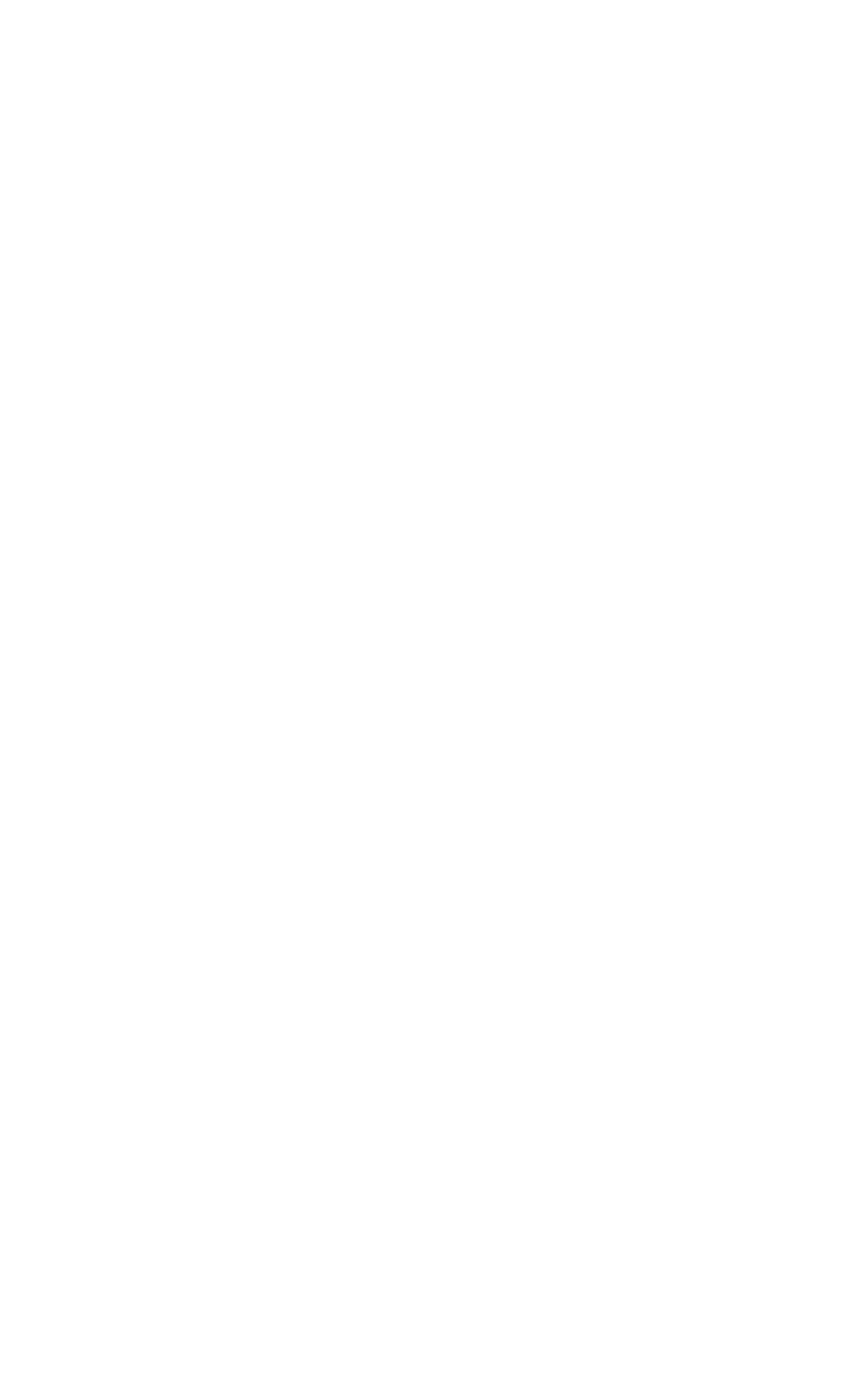
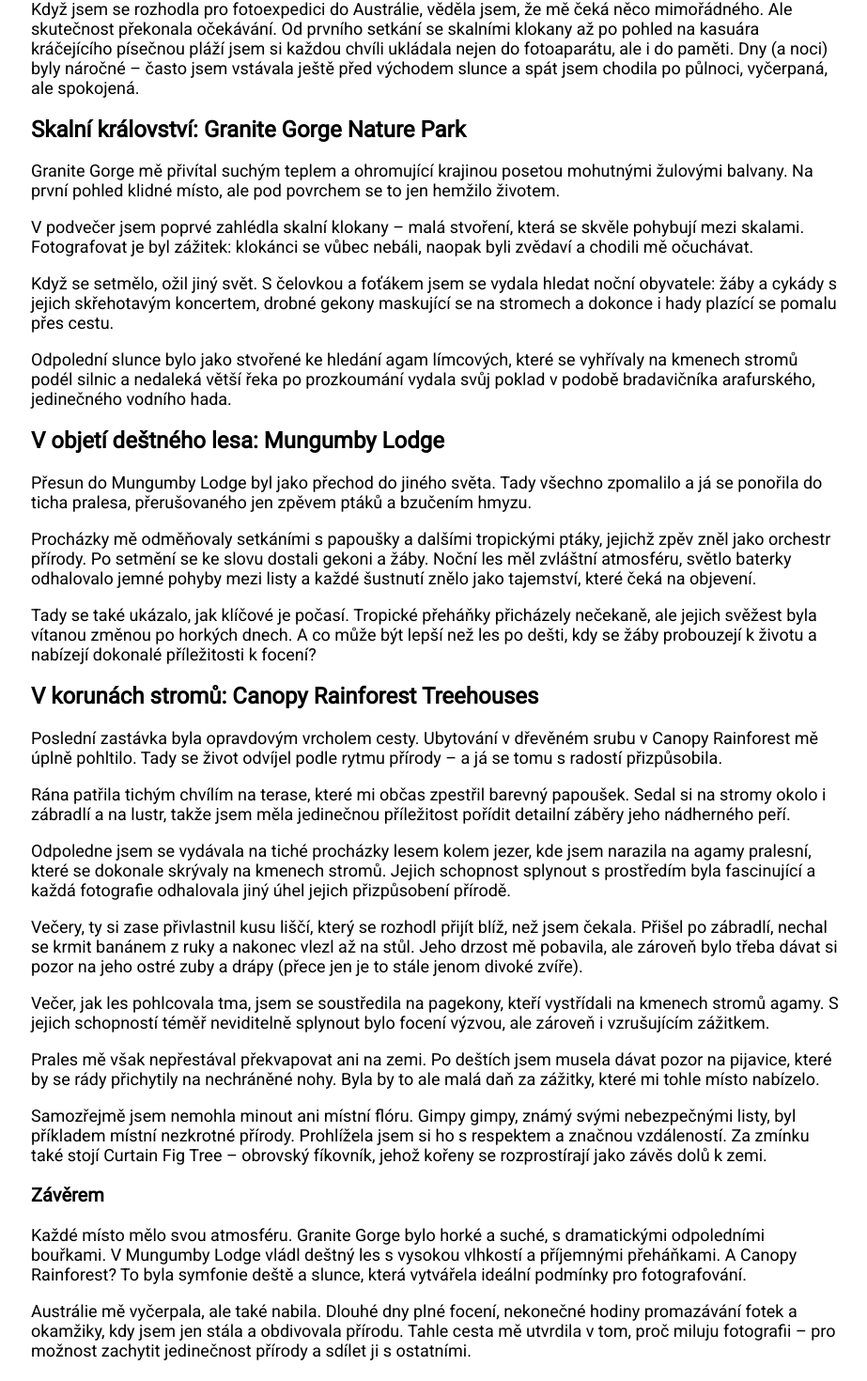
Before and after one commit to Kachull4/kacafoti, a Next.js app: page /blog/fotoexpedice-australie-2024 in a window 1280 px wide. Before the commit this address had no page. Shown: the part 818-2288 px from the top of the page at 94% size, without its empty margins (177-1100 px from the left). Before the commit the page ends 800 px from the top, so only its background shows below. Built offline with nearby package versions, Linux system fonts and the light colour scheme.

Commit message:
fotoexpedice australie

```diff
--- /dev/null
+++ b/src/app/blog/fotoexpedice-australie-2024/page.tsx
@@ -0,0 +1,121 @@
+import { BlogDetailPage } from "../../components/article";
+
+export default function Article() {
+  return (
+    <BlogDetailPage
+      title="Austrálie objektivem: Divoká příroda, pralesní zvířata a noční výpravy"
+      imageUrl="/blog/images/fotoexpedice-australie-2024-detail.avif"
+    >
+      <p>
+        Když jsem se rozhodla pro fotoexpedici do Austrálie, věděla jsem, že mě
+        čeká něco mimořádného. Ale skutečnost překonala očekávání. Od prvního
+        setkání se skalními klokany až po pohled na kasuára kráčejícího písečnou
+        pláží jsem si každou chvíli ukládala nejen do fotoaparátu, ale i do
+        paměti. Dny (a noci) byly náročné – často jsem vstávala ještě před
+        východem slunce a spát jsem chodila po půlnoci, vyčerpaná, ale
+        spokojená.
+      </p>
+      <h2>Skalní království: Granite Gorge Nature Park</h2>
+      <p>
+        Granite Gorge mě přivítal suchým teplem a ohromující krajinou posetou
+        mohutnými žulovými balvany. Na první pohled klidné místo, ale pod
+        povrchem se to jen hemžilo životem.
+      </p>
+      <p>
+        V podvečer jsem poprvé zahlédla skalní klokany – malá stvoření, která se
+        skvěle pohybují mezi skalami. Fotografovat je byl zážitek: klokánci se
+        vůbec nebáli, naopak byli zvědaví a chodili mě očuchávat.
+      </p>
+      <p>
+        Když se setmělo, ožil jiný svět. S čelovkou a foťákem jsem se vydala
+        hledat noční obyvatele: žáby a cykády s jejich skřehotavým koncertem,
+        drobné gekony maskující se na stromech a dokonce i hady plazící se
+        pomalu přes cestu.
+      </p>
+      <p>
+        Odpolední slunce bylo jako stvořené ke hledání agam límcových, které se
+        vyhřívaly na kmenech stromů podél silnic a nedaleká větší řeka po
+        prozkoumání vydala svůj poklad v podobě bradavičníka arafurského,
+        jedinečného vodního hada.
+      </p>
+      <h2>V objetí deštného lesa: Mungumby Lodge</h2>
+      <p>
+        Přesun do Mungumby Lodge byl jako přechod do jiného světa. Tady všechno
+        zpomalilo a já se ponořila do ticha pralesa, přerušovaného jen zpěvem
+        ptáků a bzučením hmyzu.
+      </p>
+      <p>
+        Procházky mě odměňovaly setkáními s papoušky a dalšími tropickými ptáky,
+        jejichž zpěv zněl jako orchestr přírody. Po setmění se ke slovu dostali
+        gekoni a žáby. Noční les měl zvláštní atmosféru, světlo baterky
+        odhalovalo jemné pohyby mezi listy a každé šustnutí znělo jako
+        tajemství, které čeká na objevení.
+      </p>
+      <p>
+        Tady se také ukázalo, jak klíčové je počasí. Tropické přeháňky
+        přicházely nečekaně, ale jejich svěžest byla vítanou změnou po horkých
+        dnech. A co může být lepší než les po dešti, kdy se žáby probouzejí k
+        životu a nabízejí dokonalé příležitosti k focení?
+      </p>
+      <h2>V korunách stromů: Canopy Rainforest Treehouses</h2>
+      <p>
+        Poslední zastávka byla opravdovým vrcholem cesty. Ubytování v dřevěném
+        srubu v Canopy Rainforest mě úplně pohltilo. Tady se život odvíjel podle
+        rytmu přírody – a já se tomu s radostí přizpůsobila.
+      </p>
+      <p>
+        Rána patřila tichým chvílím na terase, které mi občas zpestřil barevný
+        papoušek. Sedal si na stromy okolo i zábradlí a na lustr, takže jsem
+        měla jedinečnou příležitost pořídit detailní záběry jeho nádherného
+        peří.
+      </p>
+      <p>
+        Odpoledne jsem se vydávala na tiché procházky lesem kolem jezer, kde
+        jsem narazila na agamy pralesní, které se dokonale skrývaly na kmenech
+        stromů. Jejich schopnost splynout s prostředím byla fascinující a každá
+        fotografie odhalovala jiný úhel jejich přizpůsobení přírodě.
+      </p>
+      <p>
+        Večery, ty si zase přivlastnil kusu liščí, který se rozhodl přijít blíž,
+        než jsem čekala. Přišel po zábradlí, nechal se krmit banánem z ruky a
+        nakonec vlezl až na stůl. Jeho drzost mě pobavila, ale zároveň bylo
+        třeba dávat si pozor na jeho ostré zuby a drápy (přece jen je to stále
+        jenom divoké zvíře).
+      </p>
+      <p>
+        Večer, jak les pohlcovala tma, jsem se soustředila na pagekony, kteří
+        vystřídali na kmenech stromů agamy. S jejich schopností téměř
+        neviditelně splynout bylo focení výzvou, ale zároveň i vzrušujícím
+        zážitkem.
+      </p>
+      <p>
+        Prales mě však nepřestával překvapovat ani na zemi. Po deštích jsem
+        musela dávat pozor na pijavice, které by se rády přichytily na
+        nechráněné nohy. Byla by to ale malá daň za zážitky, které mi tohle
+        místo nabízelo.
+      </p>
+      <p>
+        Samozřejmě jsem nemohla minout ani místní flóru. Gimpy gimpy, známý
+        svými nebezpečnými listy, byl příkladem místní nezkrotné přírody.
+        Prohlížela jsem si ho s respektem a značnou vzdáleností. Za zmínku také
+        stojí Curtain Fig Tree – obrovský fíkovník, jehož kořeny se
+        rozprostírají jako závěs dolů k zemi.
+      </p>
+      <h3>Závěrem</h3>
+      <p>
+        Každé místo mělo svou atmosféru. Granite Gorge bylo horké a suché, s
+        dramatickými odpoledními bouřkami. V Mungumby Lodge vládl deštný les s
+        vysokou vlhkostí a příjemnými přeháňkami. A Canopy Rainforest? To byla
+        symfonie deště a slunce, která vytvářela ideální podmínky pro
+        fotografování.
+      </p>
+      <p>
+        Austrálie mě vyčerpala, ale také nabila. Dlouhé dny plné focení,
+        nekonečné hodiny promazávání fotek a okamžiky, kdy jsem jen stála a
+        obdivovala přírodu. Tahle cesta mě utvrdila v tom, proč miluju
+        fotografii – pro možnost zachytit jedinečnost přírody a sdílet ji s
+        ostatními.
+      </p>
+    </BlogDetailPage>
+  );
+}
```
Also changed, not shown: src/app/articles.ts (+9 -0 lines), public/blog/images/fotoexpedice-australie-2024-detail.avif (added), public/blog/images/fotoexpedice-australie-2024.avif (added).
